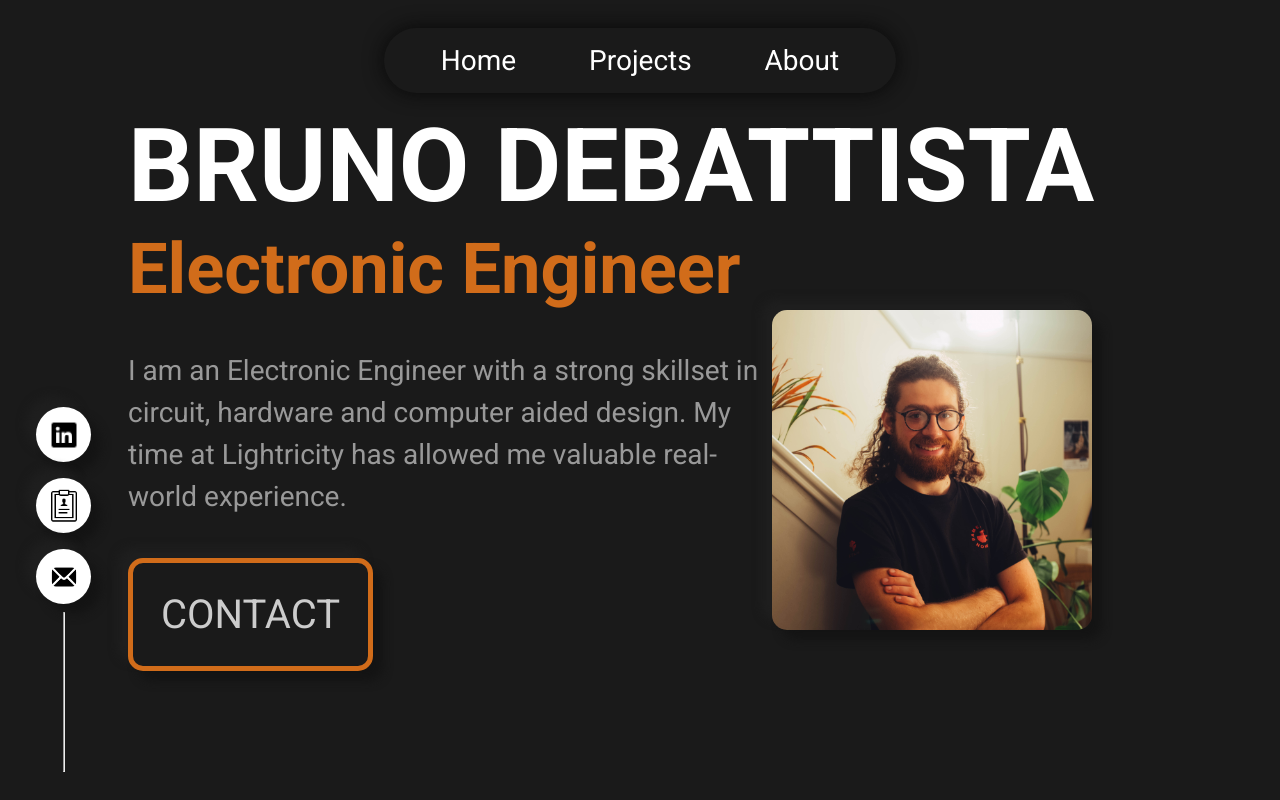
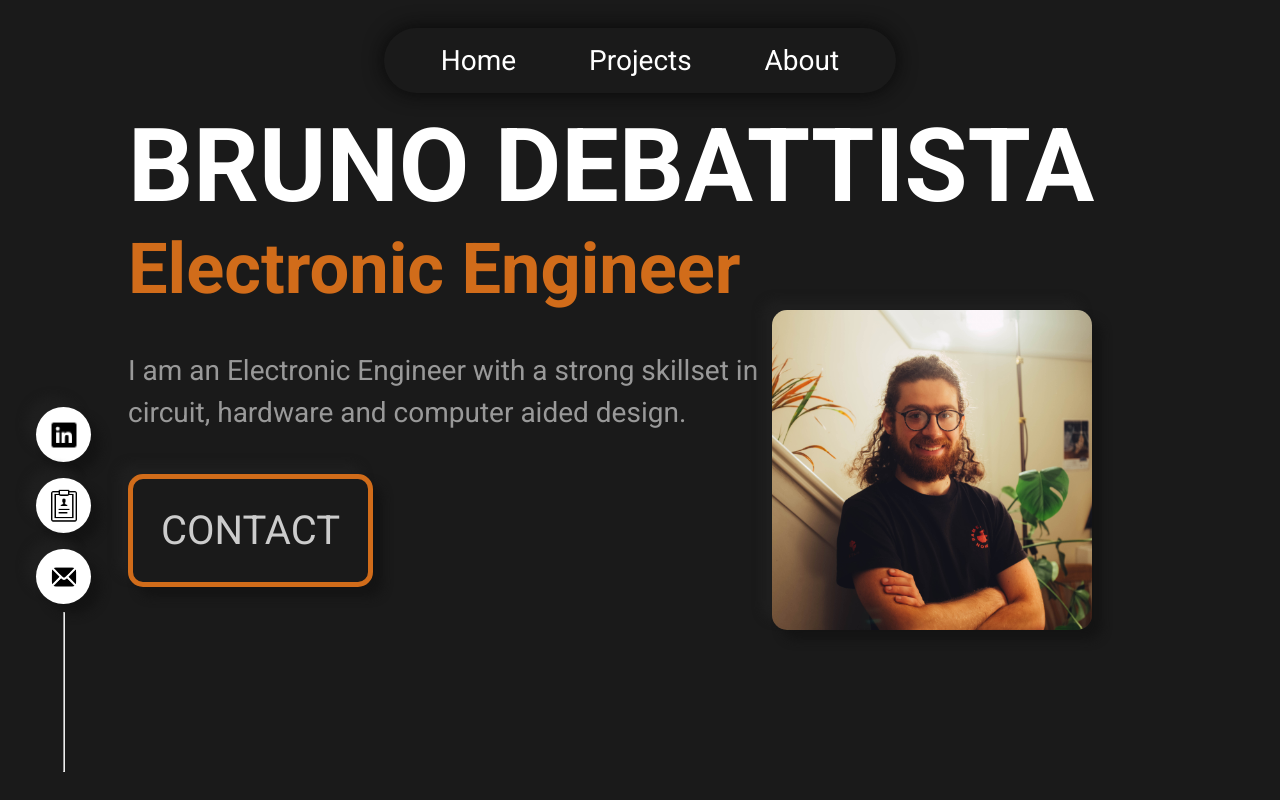
Before and after one commit to XylarCL/BrunosWebsite, a React (Vite) app: page / in a window 1280 px wide. Built offline with nearby package versions, Linux system fonts and the light colour scheme.

Commit message:
Changed Home Text

```diff
--- a/src/pages/home.tsx
+++ b/src/pages/home.tsx
@@ -9,7 +9,6 @@ export default function Home() {
                     <div className="heroSection-imgCTA">
                         <p className="heroSection-headerPara">
                             I am an Electronic Engineer with a strong skillset in circuit, hardware and computer aided design.
-                            My time at Lightricity has allowed me valuable real-world experience.
                             </p>
                         <img className="heroSection-img mobileImg" src="\assets\imgs\Bruno\Bruno-Portrait_v01_.jpg" height="450px" width="450px"/>
                         <a href="mailto:brudebattista@gmail.com" target="_blank" className="heroSection-CTAButton">CONTACT</a>
```
